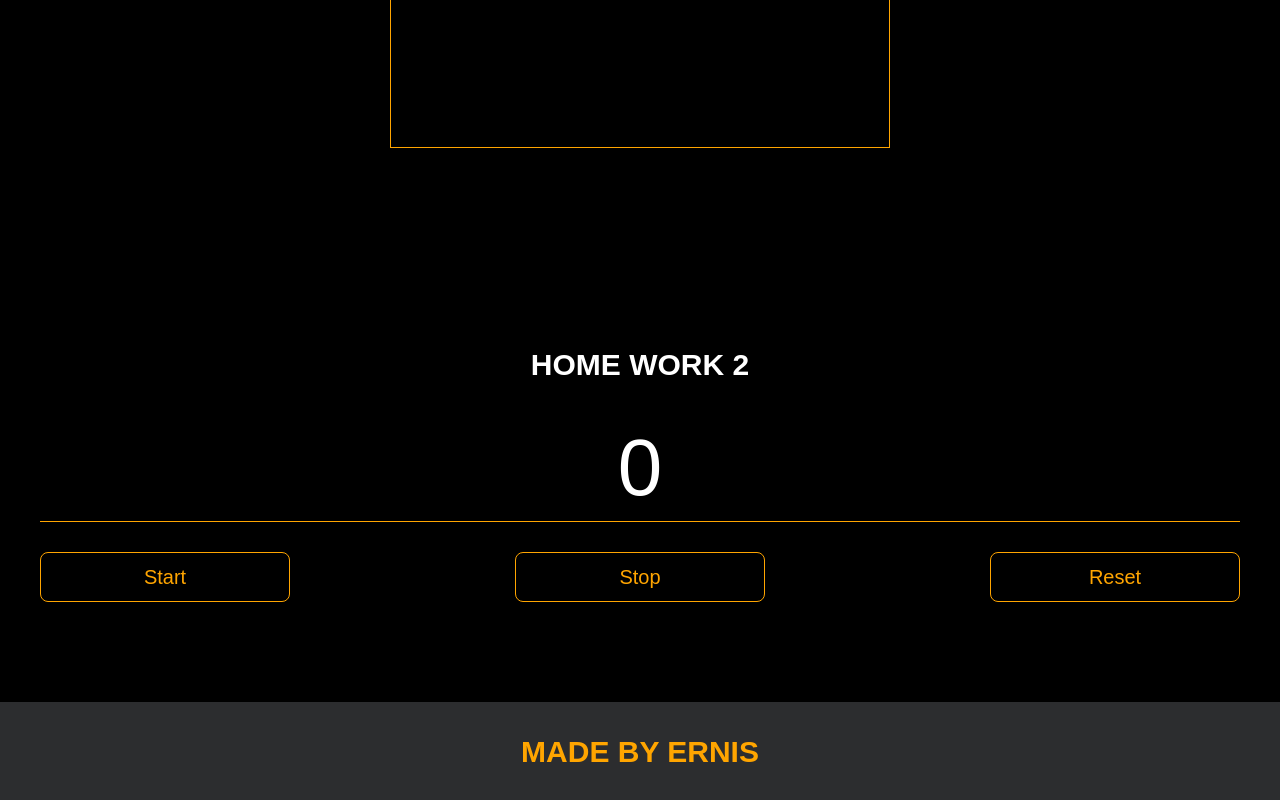
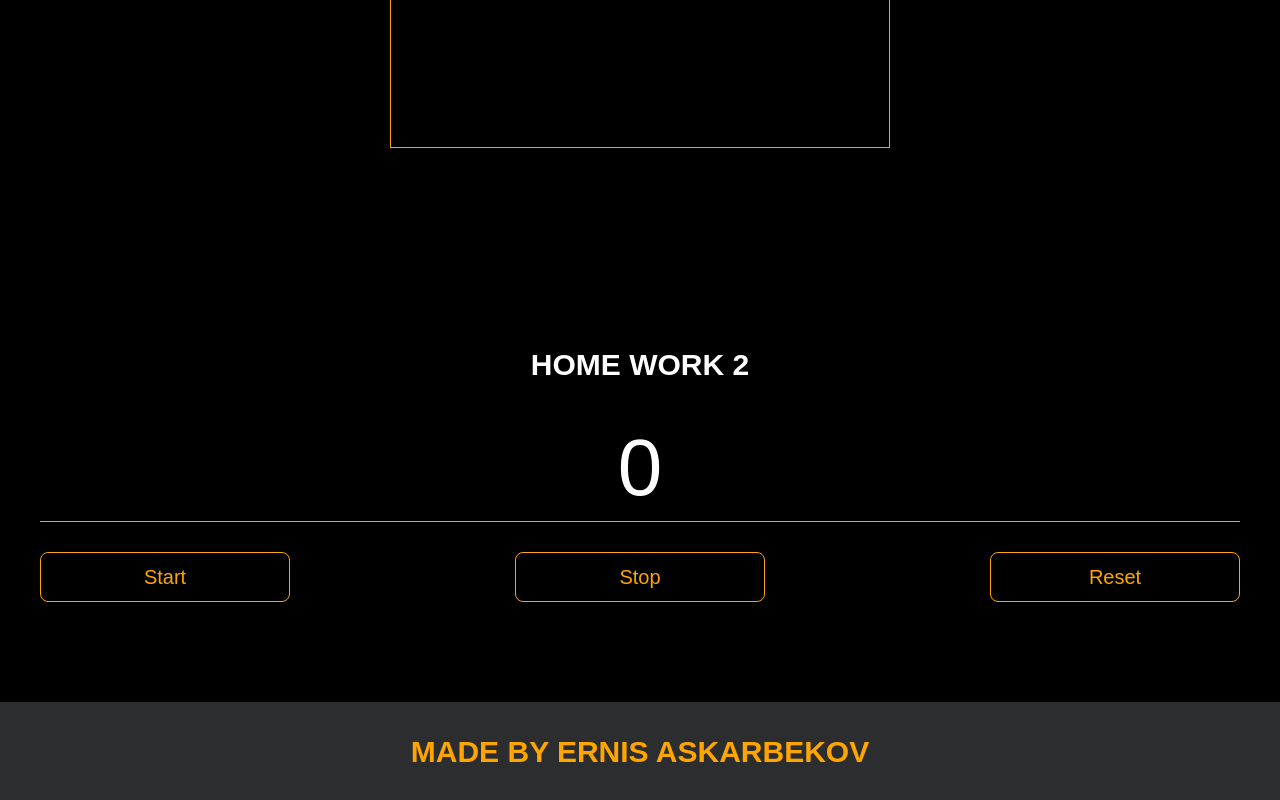
Before and after one commit to Ernis1015/project, a plain HTML site: page pages/home_works.html in a window 1280 px wide. Shown: the part 1120-1920 px from the top of the page. Drawn offline with Linux system fonts and the light colour scheme.

Commit message:
made buy was changed

```diff
--- a/pages/home_works.html
+++ b/pages/home_works.html
@@ -79,7 +79,7 @@
         <div class="container">
             <a href="https://www.instagram.com/nurdinbuy/" target="_blank">
                 <div class="inner_footer">
-                    <h2>Made by Ernis</h2>
+                    <h2>Made by Ernis Askarbekov</h2>
                 </div>
             </a>
         </div>
```
